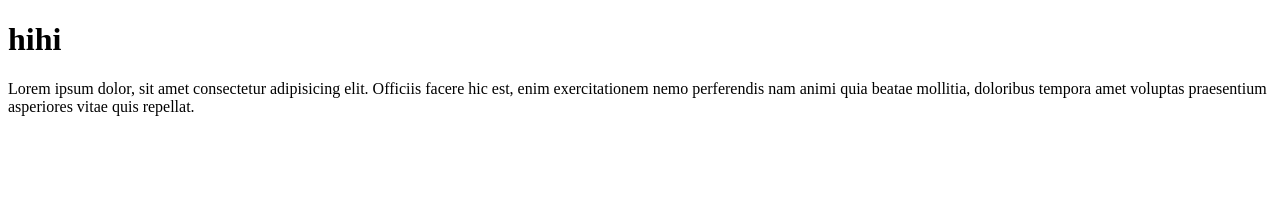
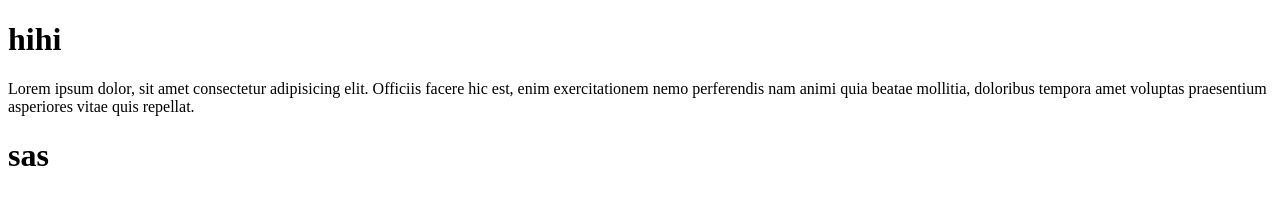
Before and after one commit to DanielMtz11/fundamentosOctubre, a plain HTML site: page index.html in a window 1280 px wide. Drawn offline with Linux system fonts and the light colour scheme.

Commit message:
add tittle1

```diff
--- a/index.html
+++ b/index.html
@@ -11,5 +11,7 @@
 
         <section>   Lorem ipsum dolor, sit amet consectetur adipisicing elit. Officiis facere hic est, enim exercitationem nemo perferendis nam animi quia beatae mollitia, doloribus tempora amet voluptas praesentium asperiores vitae quis repellat.</section>
 
+        <h1>sas</h1>
+
     </body>
     </html>
```
